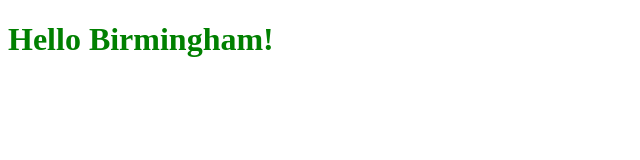
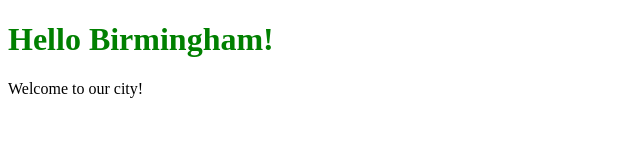
Before and after one commit to dstapleton92/git-branch-testing-2, a plain HTML site: page index.html in a window 1280 px wide. Shown: the whole page, without its empty margins (0-640 px from the left). Drawn offline with Linux system fonts and the light colour scheme.

Commit message:
Added welcome text

```diff
--- a/index.html
+++ b/index.html
@@ -9,6 +9,7 @@
 </head>
 <body>
     <h1>Hello Birmingham!</h1>
+    <p>Welcome to our city!</p>
     <script src="scripts.js"></script>
 </body>
 </html>
```
